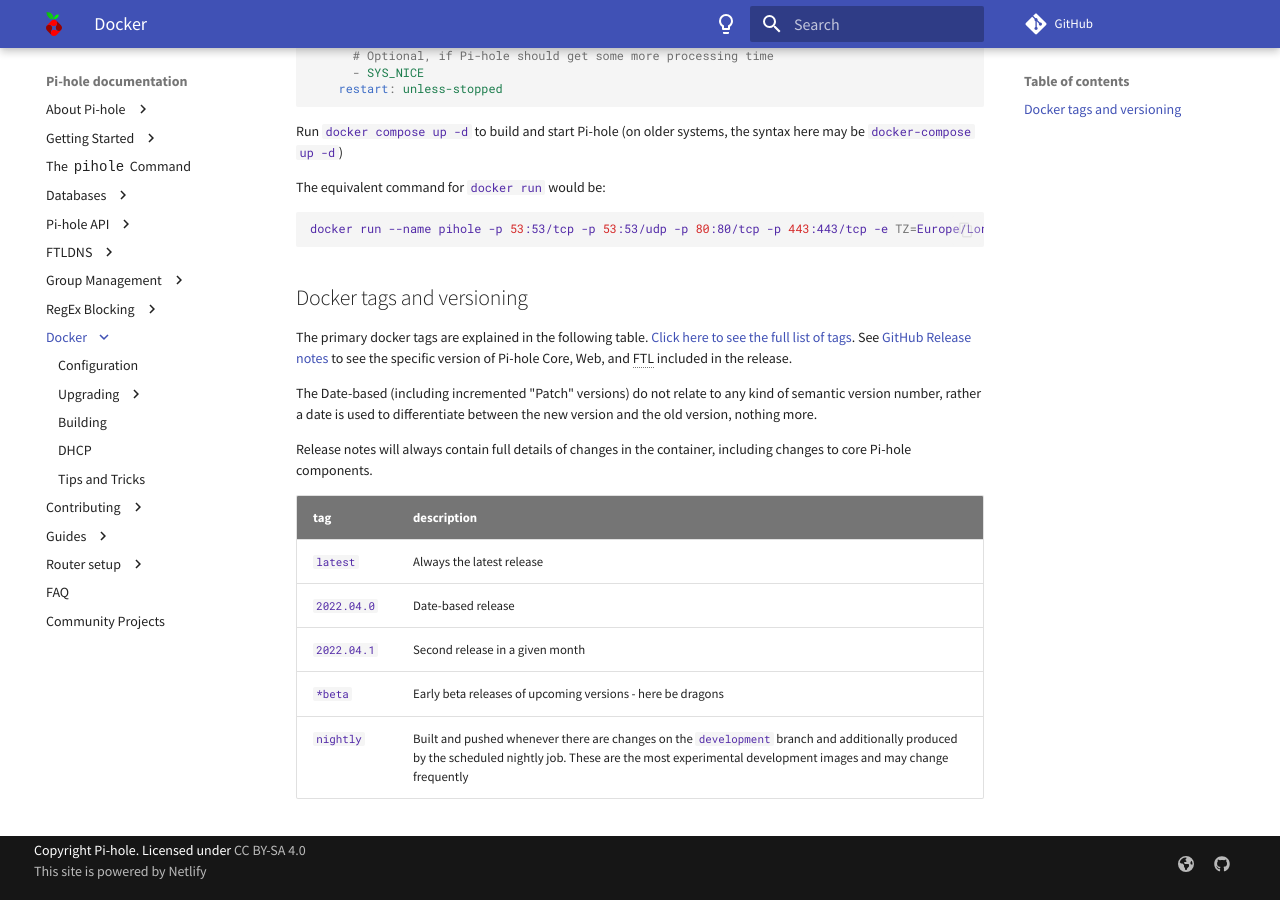
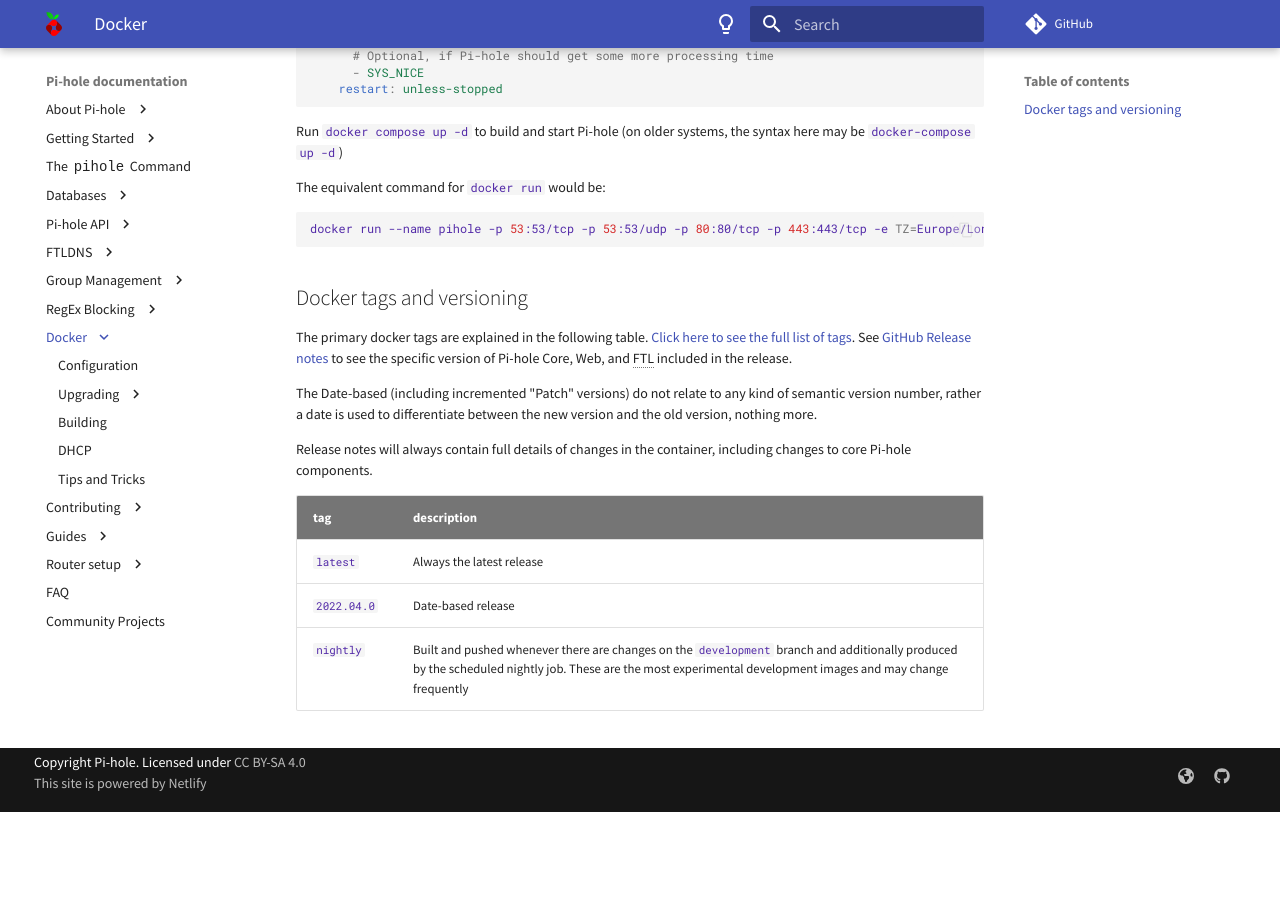
Before and after one commit to pi-hole/docs, an MkDocs documentation site: the page built from docs/docker/index.md, in a window 1280 px wide and 900 px high, scrolled down 838 px. Built offline with MkDocs 1.6.1 and Material for MkDocs 9.7.7, drawn with Linux system fonts in a browser that asks for light colours; comment, search, counter and statistics services are not loaded; after the commit the page ends 1650 px from its top, so only the background shows below that.

Commit message:
Update links to docker-pi-hole repo to the docs section of this repo instead Tweak tags section
Signed-off-by: Adam Warner <me@adamwarner.co.uk>

```diff
--- a/docs/docker/index.md
+++ b/docs/docker/index.md
@@ -66,6 +66,4 @@
 | :--- | :--- |
 | `latest` | Always the latest release |
 | `2022.04.0` | Date-based release |
-| `2022.04.1` | Second release in a given month |
-| `*beta` | Early beta releases of upcoming versions - here be dragons |
 | `nightly` | Built and pushed whenever there are changes on the `development` branch and additionally produced by the scheduled nightly job. These are the most experimental development images and may change frequently |
```
Also changed, not shown: docs/main/basic-install.md (+1 -1 lines), docs/main/index.md (+1 -1 lines).
